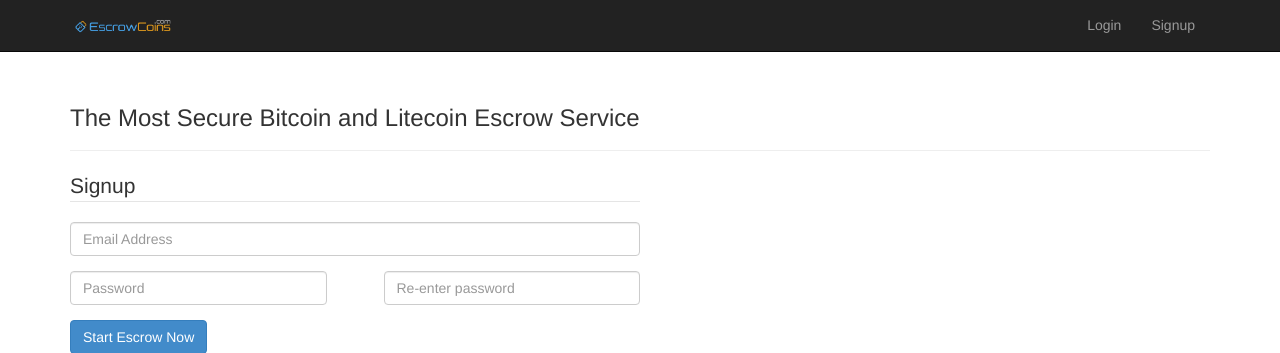
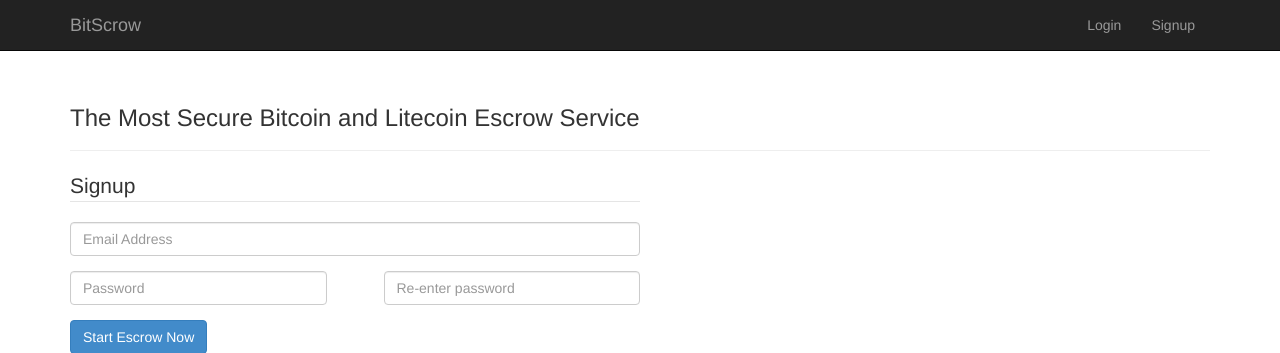
Before and after one commit to madra/bitscrow, a Django app: page / in a window 1280 px wide. Shown: the top 353 px of the page. Run offline with Django 3.2, Linux system fonts and the light colour scheme; parts of the project's set-up code (start-up, migrations or seed data) failed here and were passed over.

Commit message:
prepare for opensourcing

```diff
--- a/escrowcoins/settings.py
+++ b/escrowcoins/settings.py
@@ -6,7 +6,7 @@
 DEBUG = True
 TEMPLATE_DEBUG = DEBUG
 LOCALHOST = False
-APP_NAME ='Escrowcoins'
+APP_NAME ='BitScrow'
 SERVER_HOST = 'localhost'
 
 
@@ -223,9 +223,9 @@
 MAILGUN_ACCESS_LINK = ''
 
 
-ESCROW_SENDER = "escrowcoins@escrowcoins.com"
+ESCROW_SENDER = ""
 ESCROWER_EMAIL = "madradavid@gmail.com"
-ESCROW_SUBJECT = "Bitcoin N-M escrow"
+ESCROW_SUBJECT = "Escrowcoins N-M escrow"
 
 # Localhost settings
 try:
--- a/templates/base.html
+++ b/templates/base.html
@@ -6,7 +6,7 @@
   <!-- Always force latest IE rendering engine or request Chrome Frame -->
 <meta content="IE=edge,chrome=1" http-equiv="X-UA-Compatible">
 <link rel="SHORTCUT ICON" href="{{STATIC_URL}}images/fav.ico">
-<title>Escrowcoins | {% block title %}{% endblock %}</title>
+<title>BitScrow | {% block title %}{% endblock %}</title>
 
 <link href="{{STATIC_URL}}css/bootstrap3.css" media="screen" rel="stylesheet" type="text/css" />
 <link href="{{STATIC_URL}}css/escrowcoins.css" media="screen" rel="stylesheet" type="text/css" />
@@ -31,7 +31,7 @@
         <span class="icon-bar"></span>
       </button>
       <a href="{{BASE_URL}}" class="navbar-brand">
-        <img src="{{STATIC_URL}}images/logo.png" class="logo">
+        {{APP_NAME}}
       </a>
     </div>
     <nav class="collapse navbar-collapse bs-navbar-collapse" role="navigation">
```
Also changed, not shown: README.txt.
